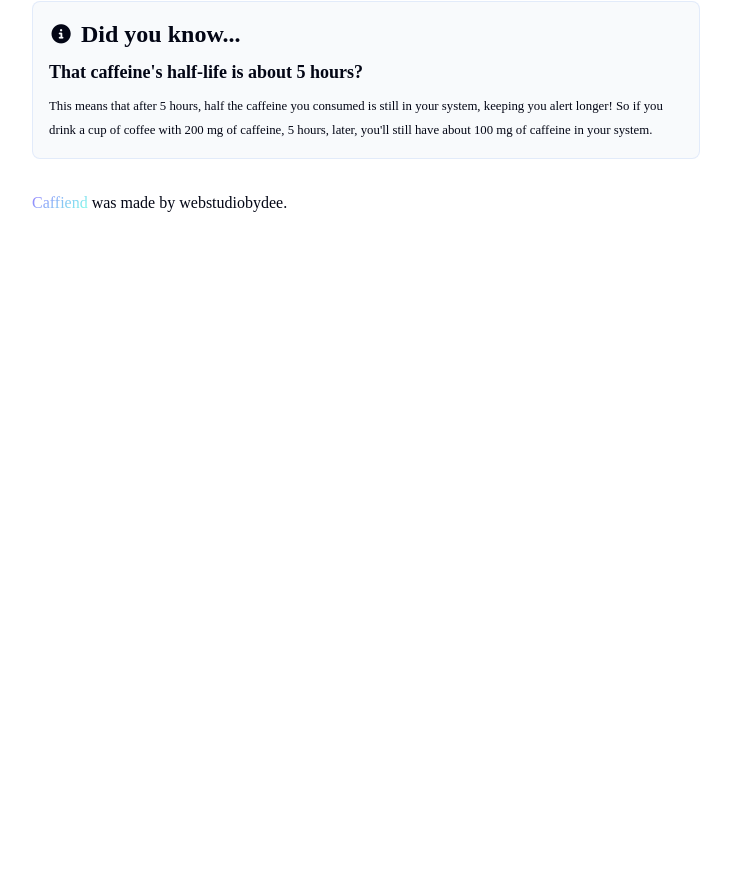
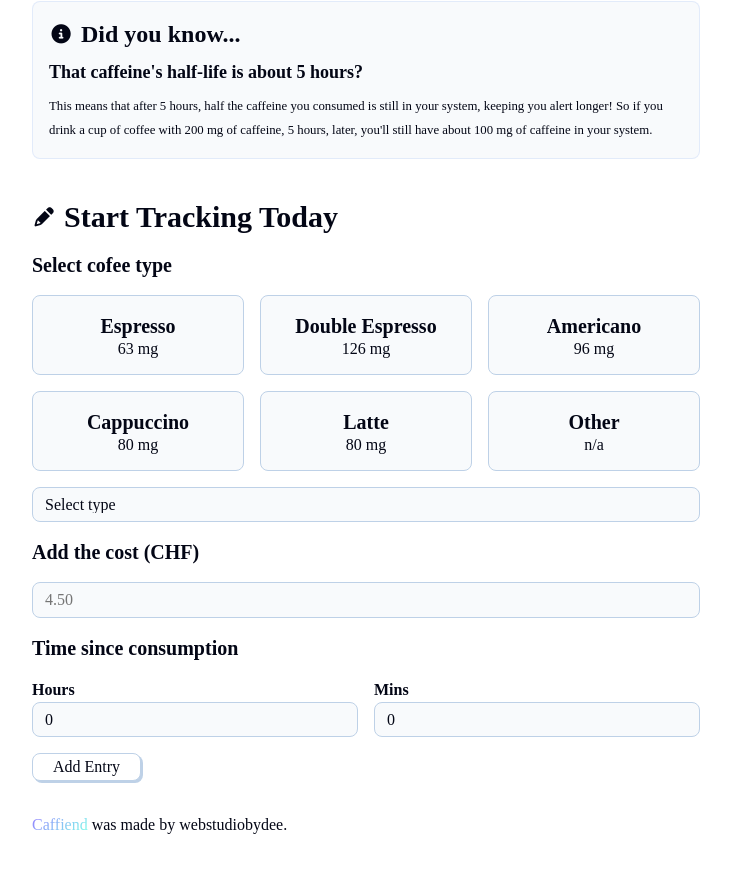
Before and after one commit to DeeRNathan95/CaffeineFlow, a React (Vite) app: page / in a window 1280 px wide. Shown: the part 327-1200 px from the top of the page, without its empty margins (274-1005 px from the left). Before the commit the page ends 800 px from the top, so only its background shows below. Built offline with nearby package versions, Linux system fonts and the light colour scheme; a web font is replaced by a local one.

Commit message:
Coffee cards and time consumption dropdown list added

```diff
--- a/src/components/CoffeeForm.jsx
+++ b/src/components/CoffeeForm.jsx
@@ -1,6 +1,73 @@
+import { coffeeOptions } from '../utils';
+
 export default function CoffeeForm() {
     return (
-        <></>
+        <>
+        <div className="section-header">
+            <i className="fa-solid fa-pencil"></i>
+            <h2>Start Tracking Today</h2>
+        </div>
+        <h4>Select cofee type</h4>
+        <div className="coffee-grid">
+            {coffeeOptions.slice(0, 5).map((option, optionIndex) => {
+                return (
+                    <button className='button-card' key={optionIndex}>
+                        <h4>{option.name}</h4>
+                        <p>{option.caffeine} mg</p>
+                    </button>
+                )
+            })}
+            <button className='button-card'>
+                <h4>Other</h4>
+                <p>n/a</p>
+                </button>
+        </div>
+        <select id="coffee-list" name="coffee-list">
+            <option value="null">Select type</option>
+            {coffeeOptions.map((option, optionIndex) => {
+                return (
+               <option value={option.name} key={optionIndex}>
+                    {option.name} ({option.caffeine} mg)
+               </option>
+                )
+            })}
+            </select>
+            <h4>Add the cost (CHF)</h4>
+            <input className='w-full' type='numebr' placeholder='4.50' />
+            <h4>Time since consumption</h4>
+            <div className='time-entry'>
+                <div>
+                    <h6>Hours</h6>
+                    <select id='hours-select'>
+                        {[0,1,2,3,4,5,6,7,8,9,10,11,12,13,14,15,16,17,18,19,20,21,22,23].map((hour, hourIndex
+                        ) => {
+                            return (
+                                <option key={hourIndex} value={hour}>
+                                    {hour}
+                                </option>
+                            )
+                        })}
+                    </select>
+                </div>
+                <div>
+                    <h6>Mins</h6>
+                    <select id='mins-select'>
+                        {[0, 5, 10, 15, 30, 45].map((min, minIndex
+                        ) => {
+                            return (
+                                <option key={minIndex} value={min}>
+                                    {min}
+                                </option>
+                            )
+                        })}
+                    </select>
+                </div>
+            </div>
+            <button>
+                <p>Add Entry</p>
+            </button>
+
+        </>
 
 
     )
```
